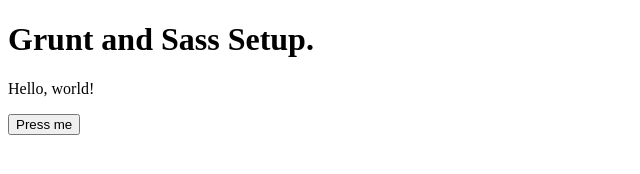
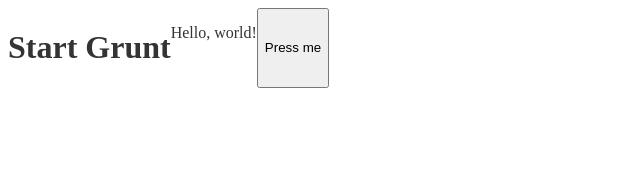
Before and after one commit to brunowmoreno/grunt-sass, a website: page index.html in a window 1280 px wide. Shown: the whole page, without its empty margins (0-640 px from the left). Drawn offline with nearby package versions, Linux system fonts and the light colour scheme; files that its build step writes are made by us from their sources.

Commit message:
Basic Grunt and sass configuration

```diff
--- a/css/style.css
+++ b/css/style.css
@@ -0,0 +1,9 @@
+main {
+  max-width: 100%;
+  margin: 0 auto;
+  color: #343434;
+  display: -webkit-flex;
+  display: -ms-flexbox;
+  display: flex; }
+  main h1 {
+    font-size: 2em; }
--- a/index.html
+++ b/index.html
@@ -3,14 +3,14 @@
 
 <head>
 	<meta charset="utf-8">
-	<title>Grunt Sass</title>
+	<title>Grunt Sass Config</title>
 	<meta name="viewport" content="width=device-width, initial-scale=1">
 	<link href="css/style.min.css" rel="stylesheet">
 </head>
 
 <body>
 	<main>
-		<h1>Grunt and Sass Setup.</h1>
+		<h1>Start Grunt</h1>
 		<p>Hello, world!</p>
 
 		<button>Press me</button>
--- a/package.json
+++ b/package.json
@@ -1,7 +1,7 @@
 {
-  "name": "grunt-sas",
+  "name": "startgrunt",
   "version": "0.0.1",
-  "description": "Grunt and Sass basic setup",
+  "description": "Learning Grunt and Sass",
   "license": "MIT",
   "devDependencies": {
     "grunt": "~0.4.5",
--- /dev/null
+++ b/sass/_base.scss
@@ -0,0 +1,5 @@
+// Variables
+
+$header-size: 2em;
+$font-color: #343434;
+$content-width: 100%;
--- /dev/null
+++ b/src/script.js
@@ -0,0 +1,7 @@
+(function ($) {
+	$(function () {
+		$('button').click(function () {
+			alert("jQuery alert!");
+		});
+	});
+})(jQuery);
```
Also changed, not shown: LICENSE.md (added), README.md, css/style.min.css (added), js/script.min.js.
